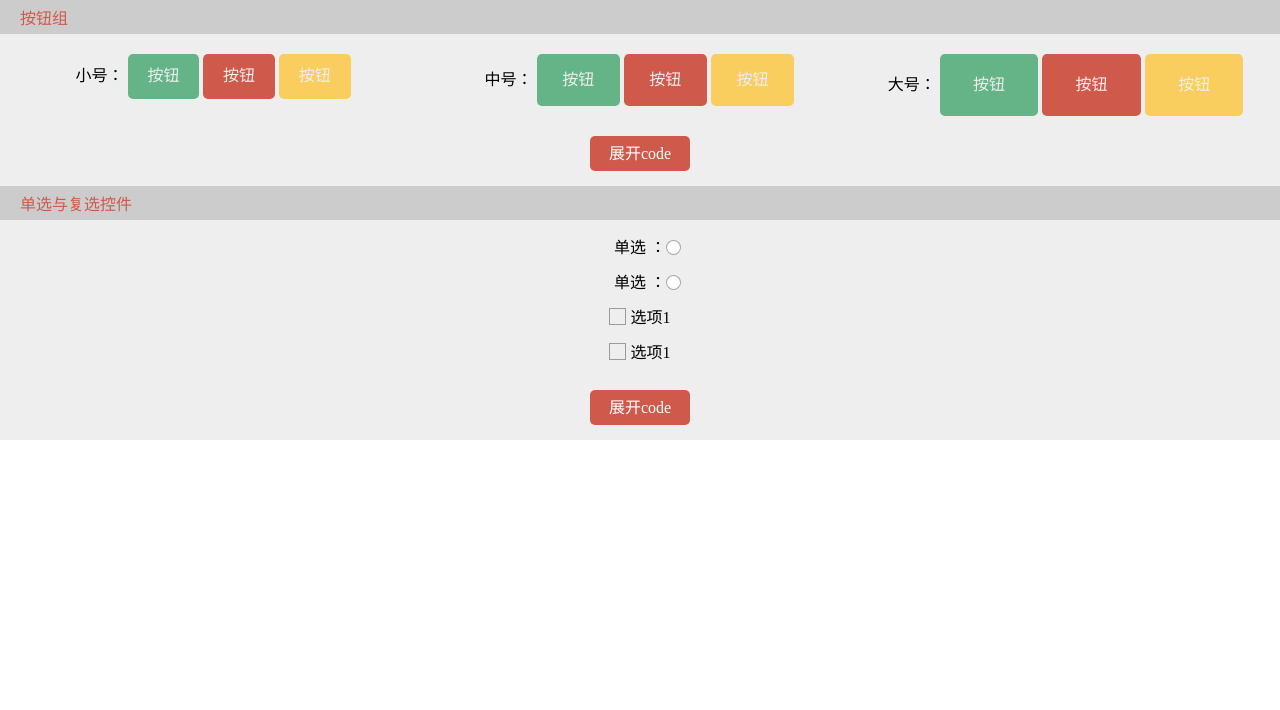
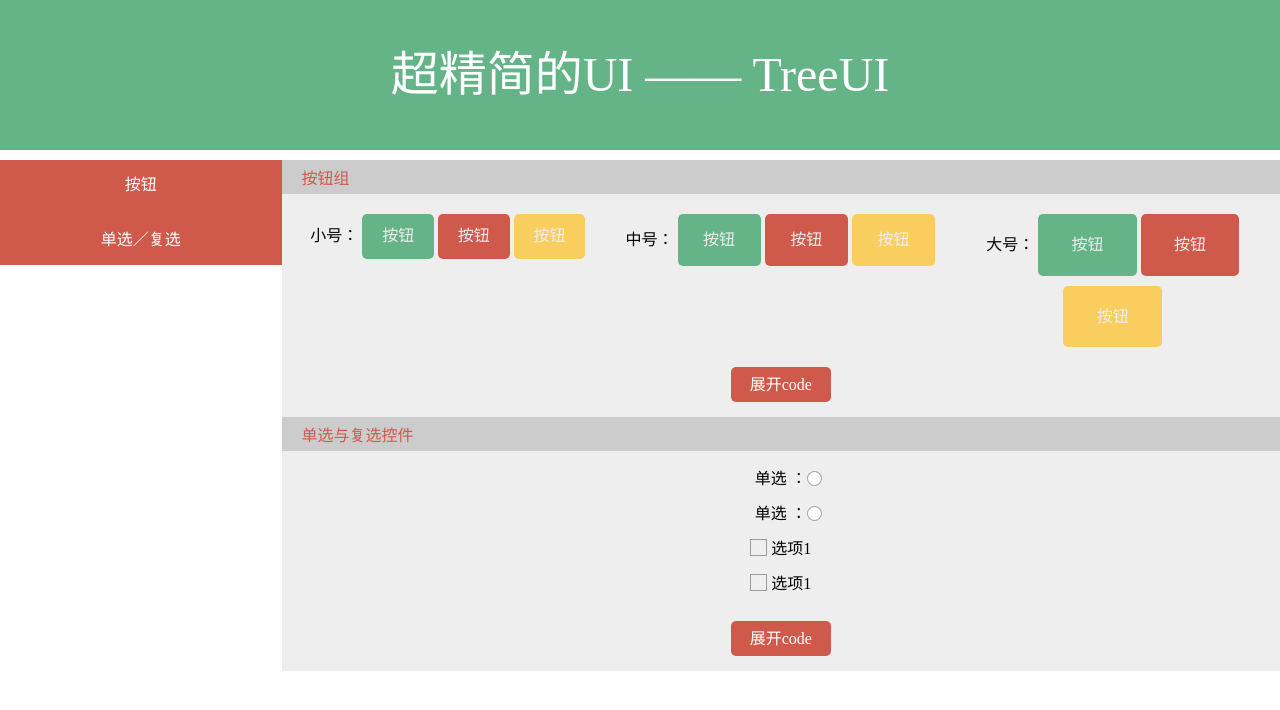
Before and after one commit to Johnharvy/Tree, a website: page main.html in a window 1280 px wide. Drawn offline with Linux system fonts and the light colour scheme.

Commit message:
添加路由跳转

```diff
--- a/js/tree.js
+++ b/js/tree.js
@@ -37,14 +37,9 @@
             var _t = codes.eq(i).parent().prev().html();
             codes.eq(i).next().text(_t)
        }
-   })()
+   })(jQuery,document)
 
-//    $(".code-block .show").on("click",function(){
-//           $(this).next().css({
-//               height : "auto"
-//           })
-
-//           $(this).next().animate({height : "auto"},100,function(){
-//               $(this).html("合上")
-//           });
-//    })
+   //路由跳转
+   $("#router ul li").on("click",function(){
+           location.href = $(this).attr("go");
+   });
--- /dev/null
+++ b/less/header.less
@@ -0,0 +1,11 @@
+#header{
+    width : 100%;
+    height : 150px;
+    background: #64b487;
+    position : absolute;
+    top: 0px;
+    text-align :center;
+    line-height : 150px;
+    font-size : 3rem;
+    color : #fff;
+}
--- a/less/main.less
+++ b/less/main.less
@@ -22,3 +22,6 @@
 
 @import './button.less';
 @import './radio.less';
+@import './header.less';
+@import './ui-body.less';
+@import './router.less';
--- /dev/null
+++ b/less/router.less
@@ -0,0 +1,28 @@
+#router{
+    position : relative;
+    width : 22%;
+    height : auto;
+    background: #cf5a4c;
+    left : 0px;
+    top : 160px;
+}
+
+#router ul{
+    top : 0px;
+    width : 100%;
+    height :auto;
+}
+
+#router ul li{
+    width : 100%;
+    height : 50px;
+    text-align : center;
+    line-height : 50px;
+    list-style: none;
+    color :#fff;
+    margin-bottom : 5px;
+}
+
+#router ul li:hover{
+     background: #a2756f;
+}
--- /dev/null
+++ b/less/ui-body.less
@@ -0,0 +1,6 @@
+#ui-body{
+    position : absolute;
+    top:160px;
+    right:0px;
+    width : 78%;
+}
--- a/main.html
+++ b/main.html
@@ -6,7 +6,15 @@
     <link rel = 'stylesheet' href = "./css/main.css" >
     <style>
        ul.btns-ul{position : relative;height : auto;clear: both;}
-       ul.btns-ul li{width : 33.3%;height:inherit; float : left;text-align: center;}
+
+       ul.btns-ul li{
+         width : 33.3%;
+         height:inherit;
+         float : left;
+         text-align: center;
+         list-style: none;
+        }
+
        .code-block {
             position : relative;
             border : 0px solid #000;
@@ -35,7 +43,21 @@
     <title>TreeUi</title>
 </head>
 <body>
-    <p>按钮组</p>
+
+   <div id = "header">
+         超精简的UI —— TreeUI
+   </div>
+
+   <div id = "router">
+        <ul>
+          <li go = '#buttons'>按钮</li>
+          <li go = '#inputs'>单选／复选</li>
+
+        </ul>
+   </div>
+
+   <div id = "ui-body">
+    <p id = '#buttons'>按钮组</p>
     <div class='cont'>
       <div class= "code_cont">
 
@@ -80,7 +102,7 @@
 
 
 
-    <p>单选与复选控件</p>
+    <p id="inputs">单选与复选控件</p>
     <div class='cont'>
             <div class="code-cont">
 
@@ -122,7 +144,7 @@
               <xmp class="codeShow"></xmp>
           </div>
      </div>
-
+    </div>
 
 <script src= './js/jquery.js'></script>
 
```
Also changed, not shown: css/main.css.
